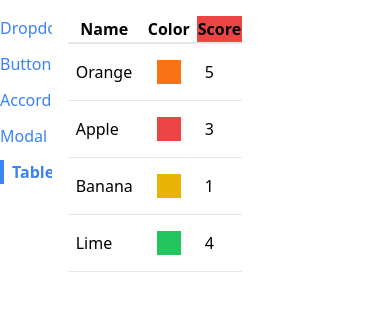
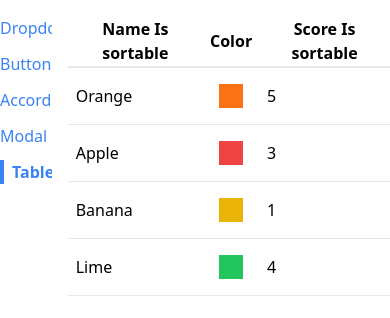
Before and after one commit to uzaircode/comps, a React (Create React App) app: page /table in a window 390 px wide. Shown: the top 318 px of the page. Built offline with nearby package versions, Linux system fonts and the light colour scheme.

Commit message:
Adding SortableTable

```diff
--- /dev/null
+++ b/src/components/SortableTable.js
@@ -0,0 +1,19 @@
+import Table from './Table';
+
+function SortableTable(props) {
+  const { config } = props;
+
+  const updatedConfig = config.map((column) => {
+    if (!column.sortValue) {
+      return column;
+    }
+    return {
+      ...column,
+      header: () => <th>{column.label} Is sortable </th>,
+    };
+  });
+
+  return <Table {...props} config={updatedConfig} />;
+}
+
+export default SortableTable;
--- a/src/pages/TablePage.js
+++ b/src/pages/TablePage.js
@@ -1,4 +1,6 @@
 import Table from '../components/Table';
+import SortableTable from '../components/SortableTable';
+
 function Tablepage() {
   const data = [
     { name: 'Orange', color: 'bg-orange-500', score: 5 },
@@ -11,6 +13,7 @@ function Tablepage() {
     {
       label: 'Name',
       render: (fruit) => fruit.name,
+      sortValue: (fruit) => fruit.name,
     },
     {
       label: 'Color',
@@ -19,7 +22,7 @@ function Tablepage() {
     {
       label: 'Score',
       render: (fruit) => fruit.score,
-      header: () => <th className="bg-red-500">Score</th>,
+      sortValue: (fruit) => fruit.score,
     },
   ];
 
@@ -29,7 +32,11 @@ function Tablepage() {
 
   return (
     <div>
-      <Table data={data} config={config} keyFn={keyFunction}></Table>
+      <SortableTable
+        data={data}
+        config={config}
+        keyFn={keyFunction}
+      ></SortableTable>
     </div>
   );
 }
```
